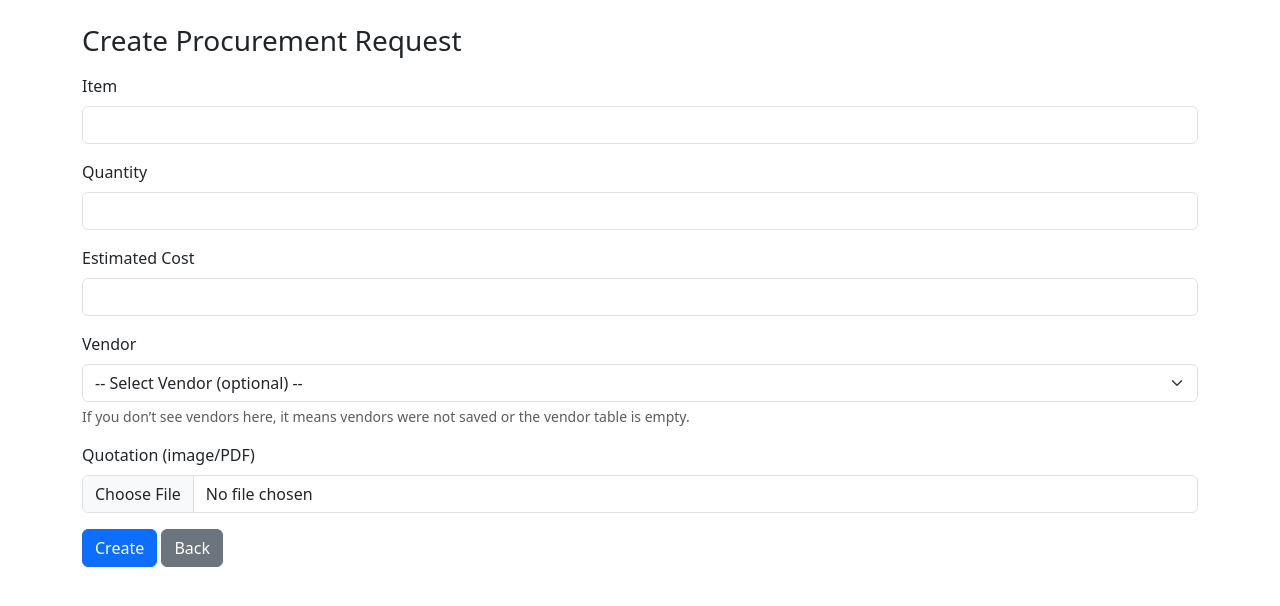
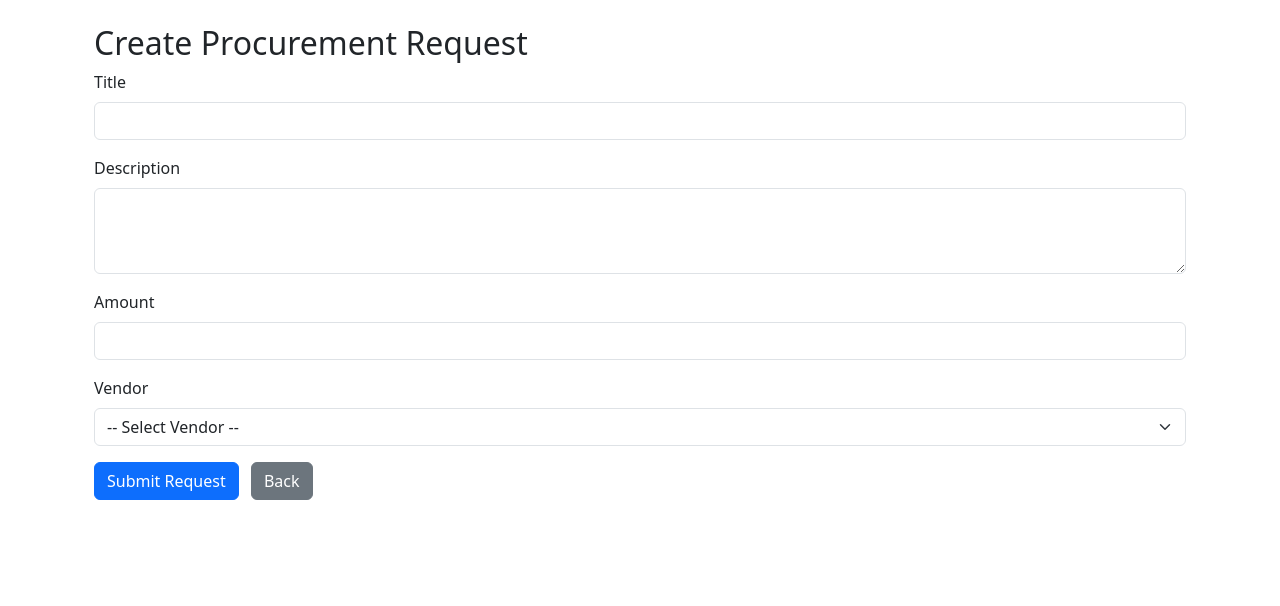
Before and after one commit to abraham-ofolu/queensmeal_procurement, a Flask app: page /procurement/create in a window 1280 px wide. Shown: the part 56-662 px from the top of the page. Run offline with Flask 3, Linux system fonts and the light colour scheme; a user stored in the database is signed in; tables that the repository leaves empty hold one stand-in row (values such as "Sample post"); parts of the project's set-up code (start-up, migrations or seed data) failed here and were passed over.

Commit message:
Fix procurement create back link route

```diff
--- a/app/templates/procurement/create.html
+++ b/app/templates/procurement/create.html
@@ -1,44 +1,39 @@
 {% extends "base.html" %}
+
 {% block content %}
+<div class="container mt-4">
+    <h2>Create Procurement Request</h2>
 
-<h3>Create Procurement Request</h3>
-
-<form method="POST" enctype="multipart/form-data" class="mt-3">
-
+    <form method="POST">
         <div class="mb-3">
-    <label class="form-label">Item</label>
-    <input class="form-control" name="item" required>
+            <label class="form-label">Title</label>
+            <input type="text" name="title" class="form-control" required>
         </div>
 
         <div class="mb-3">
-    <label class="form-label">Quantity</label>
-    <input class="form-control" name="quantity" required>
+            <label class="form-label">Description</label>
+            <textarea name="description" class="form-control" rows="3" required></textarea>
         </div>
 
         <div class="mb-3">
-    <label class="form-label">Estimated Cost</label>
-    <input class="form-control" name="estimated_cost" type="number" step="0.01" required>
+            <label class="form-label">Amount</label>
+            <input type="number" step="0.01" name="amount" class="form-control" required>
         </div>
 
         <div class="mb-3">
             <label class="form-label">Vendor</label>
-    <select class="form-select" name="vendor_id">
-      <option value="">-- Select Vendor (optional) --</option>
-      {% for v in vendors %}
-        <option value="{{ v.id }}">{{ v.name }}</option>
+            <select name="vendor_id" class="form-select" required>
+                <option value="">-- Select Vendor --</option>
+                {% for vendor in vendors %}
+                    <option value="{{ vendor.id }}">{{ vendor.name }}</option>
                 {% endfor %}
             </select>
-    <div class="form-text">If you don’t see vendors here, it means vendors were not saved or the vendor table is empty.</div>
         </div>
 
-  <div class="mb-3">
-    <label class="form-label">Quotation (image/PDF)</label>
-    <input class="form-control" name="quotation" type="file">
+        <button type="submit" class="btn btn-primary">Submit Request</button>
+
+        <!-- FIXED LINK -->
+        <a class="btn btn-secondary ms-2" href="{{ url_for('procurement.index') }}">Back</a>
+    </form>
 </div>
-
-  <button class="btn btn-primary" type="submit">Create</button>
-  <a class="btn btn-secondary" href="{{ url_for('procurement.list_requests') }}">Back</a>
-
-</form>
-
 {% endblock %}
```
Lines whose indentation alone changed are shown as unchanged.
